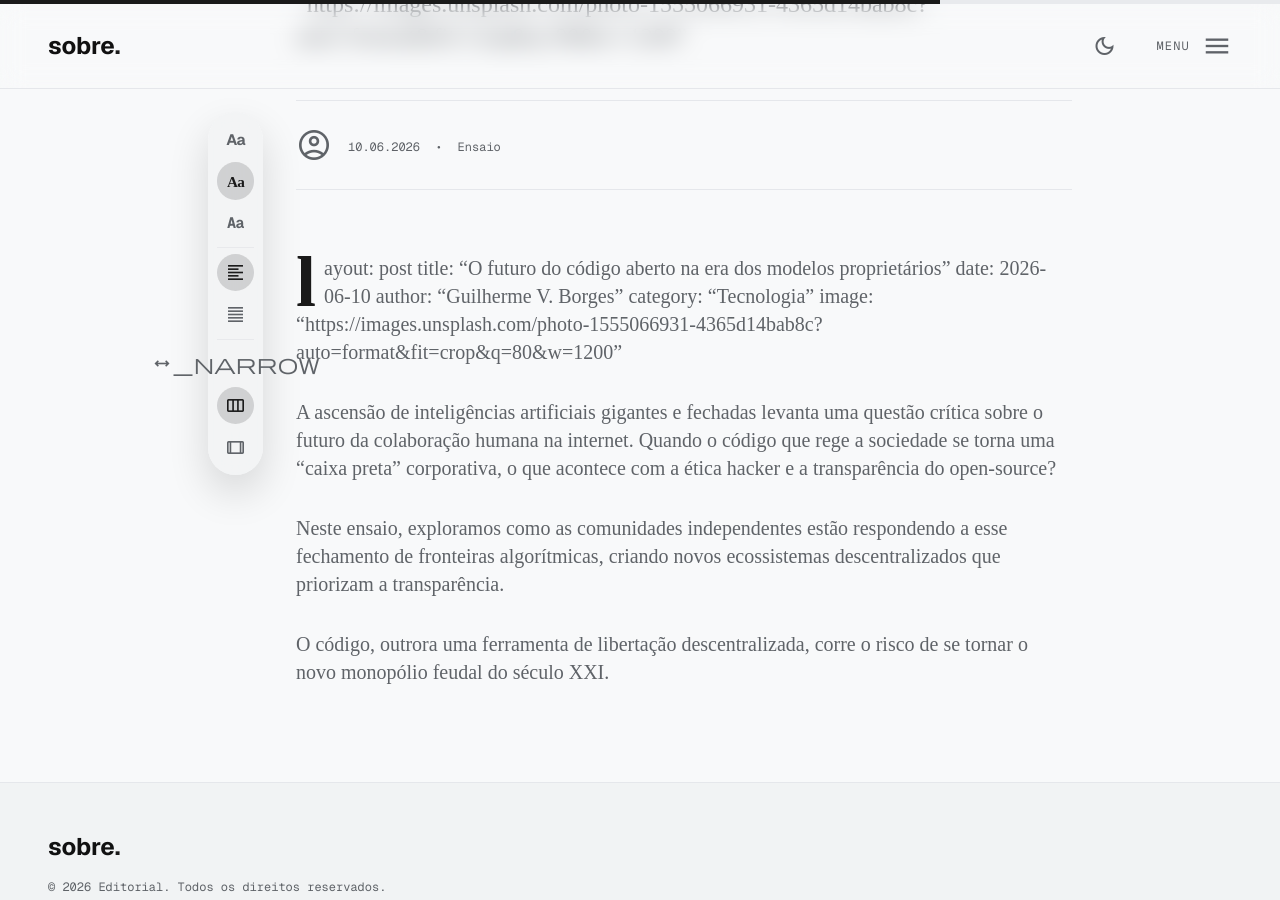
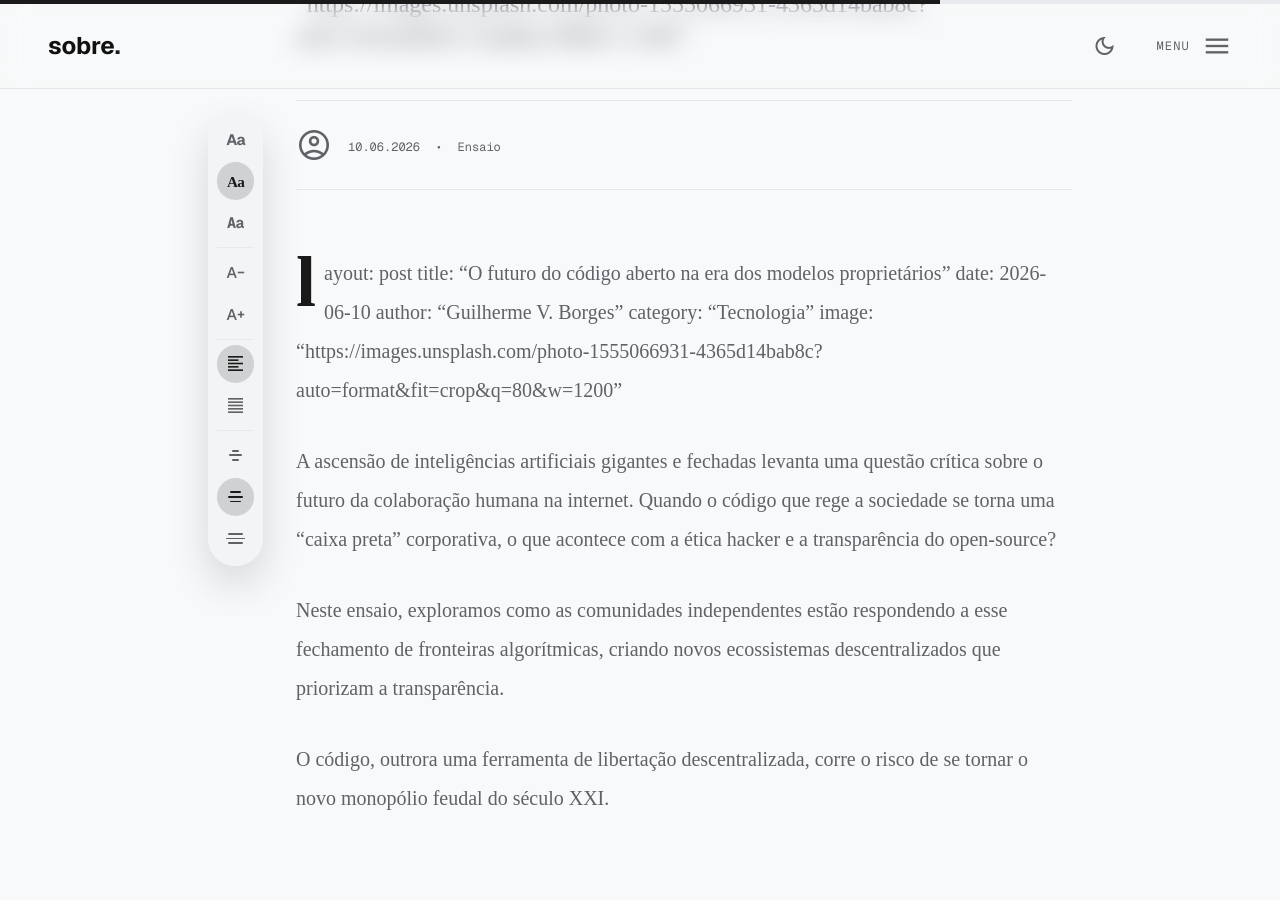
Before and after one commit to cylindratis/sobre, a Jekyll site: the page built from _posts/2026-06-10-o-futuro-do-codigo.md, in a window 1280 px wide and 900 px high, scrolled down 484 px. Built offline with Jekyll 4.4.1, drawn with Linux system fonts in a browser that asks for light colours; nearby versions of some CDN libraries; some web fonts are replaced; our own code applies the rules of GitHub Pages for plain Markdown files.

Commit message:
Update post.html

```diff
--- a/_layouts/post.html
+++ b/_layouts/post.html
@@ -148,6 +148,41 @@
             letter-spacing: -0.04em;
         }
 
+        .size-glyph {
+            font-size: 0.95rem;
+            font-weight: 700;
+            line-height: 1;
+            letter-spacing: -0.04em;
+        }
+
+        .measure-icon {
+            width: 1.05rem;
+            display: inline-flex;
+            flex-direction: column;
+            align-items: center;
+            justify-content: center;
+            gap: 0.18rem;
+        }
+
+        .measure-icon span {
+            display: block;
+            height: 0.11rem;
+            border-radius: 999px;
+            background: currentColor;
+        }
+
+        .measure-icon.narrow span:nth-child(1) { width: 0.45rem; }
+        .measure-icon.narrow span:nth-child(2) { width: 0.8rem; }
+        .measure-icon.narrow span:nth-child(3) { width: 0.45rem; }
+
+        .measure-icon.medium span:nth-child(1) { width: 0.7rem; }
+        .measure-icon.medium span:nth-child(2) { width: 0.95rem; }
+        .measure-icon.medium span:nth-child(3) { width: 0.7rem; }
+
+        .measure-icon.wide span:nth-child(1) { width: 0.95rem; }
+        .measure-icon.wide span:nth-child(2) { width: 1.15rem; }
+        .measure-icon.wide span:nth-child(3) { width: 0.95rem; }
+
         .tool-group {
             display: flex;
             flex-direction: column;
@@ -184,6 +219,12 @@
             transform: translateY(-1px);
         }
 
+        .tool-btn:disabled {
+            opacity: 0.35;
+            cursor: not-allowed;
+            transform: none;
+        }
+
         .article-content.align-left p {
             text-align: left;
         }
@@ -192,6 +233,21 @@
             text-align: justify;
             hyphens: auto;
             text-wrap: pretty;
+        }
+
+        .article-content.size-sm {
+            font-size: clamp(1rem, 0.96rem + 0.18vw, 1.125rem) !important;
+            line-height: 1.9;
+        }
+
+        .article-content.size-md {
+            font-size: clamp(1.125rem, 1.04rem + 0.35vw, 1.25rem) !important;
+            line-height: 1.95;
+        }
+
+        .article-content.size-lg {
+            font-size: clamp(1.25rem, 1.14rem + 0.55vw, 1.45rem) !important;
+            line-height: 2;
         }
 
         @media (min-width: 1024px) {
@@ -272,7 +328,6 @@
             }
 
             #article-content.font-junicode {
-                font-size: 1.125rem;
                 line-height: 2;
                 letter-spacing: 0;
                 word-spacing: 0.025em;
@@ -384,6 +439,20 @@
 
                 <div class="tool-separator"></div>
 
+                <!-- Tamanho da fonte -->
+                <div class="tool-group size-control" aria-label="Tamanho da fonte">
+                    <button id="font-size-decrease" class="size-btn tool-btn" title="Diminuir fonte">
+                        <span class="material-symbols-outlined text-[21px]" aria-hidden="true">text_decrease</span>
+                        <span class="sr-only">Diminuir fonte</span>
+                    </button>
+                    <button id="font-size-increase" class="size-btn tool-btn" title="Aumentar fonte">
+                        <span class="material-symbols-outlined text-[21px]" aria-hidden="true">text_increase</span>
+                        <span class="sr-only">Aumentar fonte</span>
+                    </button>
+                </div>
+
+                <div class="tool-separator"></div>
+
                 <!-- Alinhamento do texto -->
                 <div class="tool-group align-control" aria-label="Alinhamento do texto">
                     <button data-align="left" class="align-btn tool-btn" title="Alinhar à esquerda">
@@ -401,15 +470,15 @@
                 <!-- Margem/Largura: oculto no mobile -->
                 <div class="tool-group margin-control" aria-label="Largura da leitura">
                     <button data-margin="narrow" class="margin-btn tool-btn" title="Leitura estreita">
-                        <span class="material-symbols-outlined text-[21px]">width_narrow</span>
+                        <span class="measure-icon narrow" aria-hidden="true"><span></span><span></span><span></span></span>
                         <span class="sr-only">Leitura estreita</span>
                     </button>
                     <button data-margin="medium" class="margin-btn tool-btn" title="Leitura média">
-                        <span class="material-symbols-outlined text-[21px]">width_normal</span>
+                        <span class="measure-icon medium" aria-hidden="true"><span></span><span></span><span></span></span>
                         <span class="sr-only">Leitura média</span>
                     </button>
                     <button data-margin="wide" class="margin-btn tool-btn" title="Leitura ampla">
-                        <span class="material-symbols-outlined text-[21px]">width_full</span>
+                        <span class="measure-icon wide" aria-hidden="true"><span></span><span></span><span></span></span>
                         <span class="sr-only">Leitura ampla</span>
                     </button>
                 </div>
@@ -542,8 +611,13 @@
         const readingShell = document.getElementById('reading-shell');
 
         const fontButtons = document.querySelectorAll('.font-btn');
+        const decreaseSizeButton = document.getElementById('font-size-decrease');
+        const increaseSizeButton = document.getElementById('font-size-increase');
         const alignButtons = document.querySelectorAll('.align-btn');
         const marginButtons = document.querySelectorAll('.margin-btn');
+
+        const articleSizeLevels = ['sm', 'md', 'lg'];
+        let currentArticleSize = 'md';
 
         function setActiveButton(buttons, dataName, value) {
             buttons.forEach(btn => btn.classList.remove('active'));
@@ -561,6 +635,37 @@
 
             setActiveButton(fontButtons, 'font', fontType);
             localStorage.setItem('articleFont', fontType);
+        }
+
+
+        function updateSizeButtons() {
+            const currentIndex = articleSizeLevels.indexOf(currentArticleSize);
+
+            if (decreaseSizeButton) decreaseSizeButton.disabled = currentIndex <= 0;
+            if (increaseSizeButton) increaseSizeButton.disabled = currentIndex >= articleSizeLevels.length - 1;
+        }
+
+        function setArticleSize(sizeType) {
+            if(!articleContent) return;
+
+            const safeSize = articleSizeLevels.includes(sizeType) ? sizeType : 'md';
+            currentArticleSize = safeSize;
+
+            articleContent.classList.remove('size-sm', 'size-md', 'size-lg');
+            articleContent.classList.add(`size-${safeSize}`);
+
+            updateSizeButtons();
+            localStorage.setItem('articleSize', safeSize);
+        }
+
+        function changeArticleSize(direction) {
+            const currentIndex = articleSizeLevels.indexOf(currentArticleSize);
+            const nextIndex = Math.min(
+                Math.max(currentIndex + direction, 0),
+                articleSizeLevels.length - 1
+            );
+
+            setArticleSize(articleSizeLevels[nextIndex]);
         }
 
         function setArticleAlignment(alignmentType) {
```
Also changed, not shown: other parts of _layouts/post.html (+3 -0 lines).
